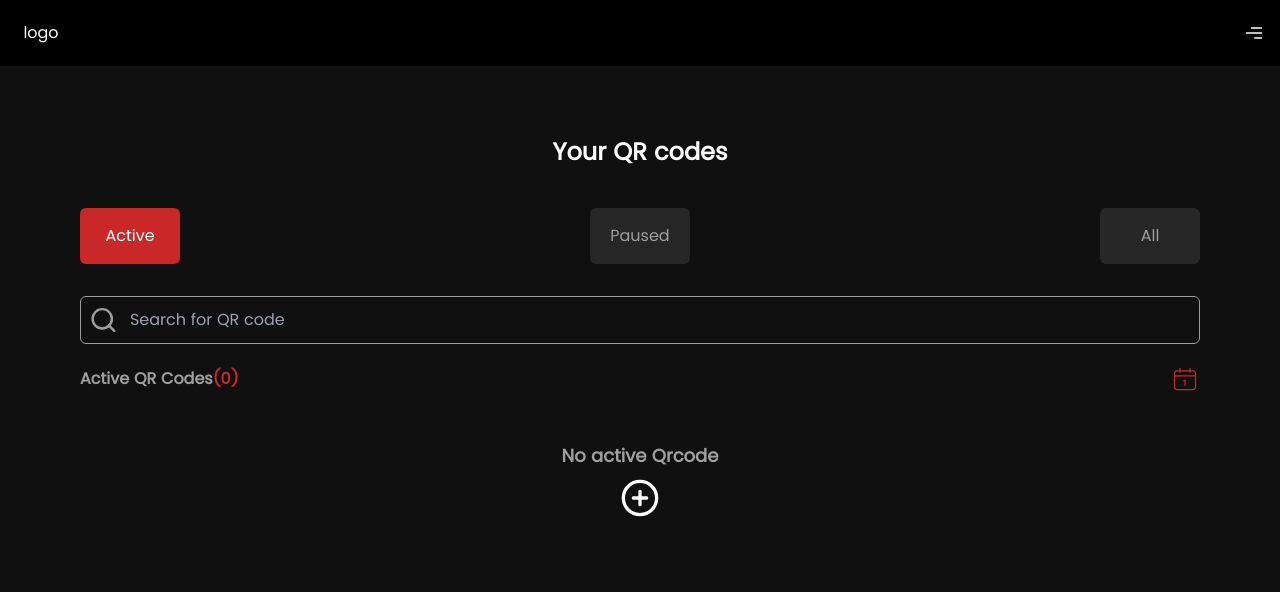
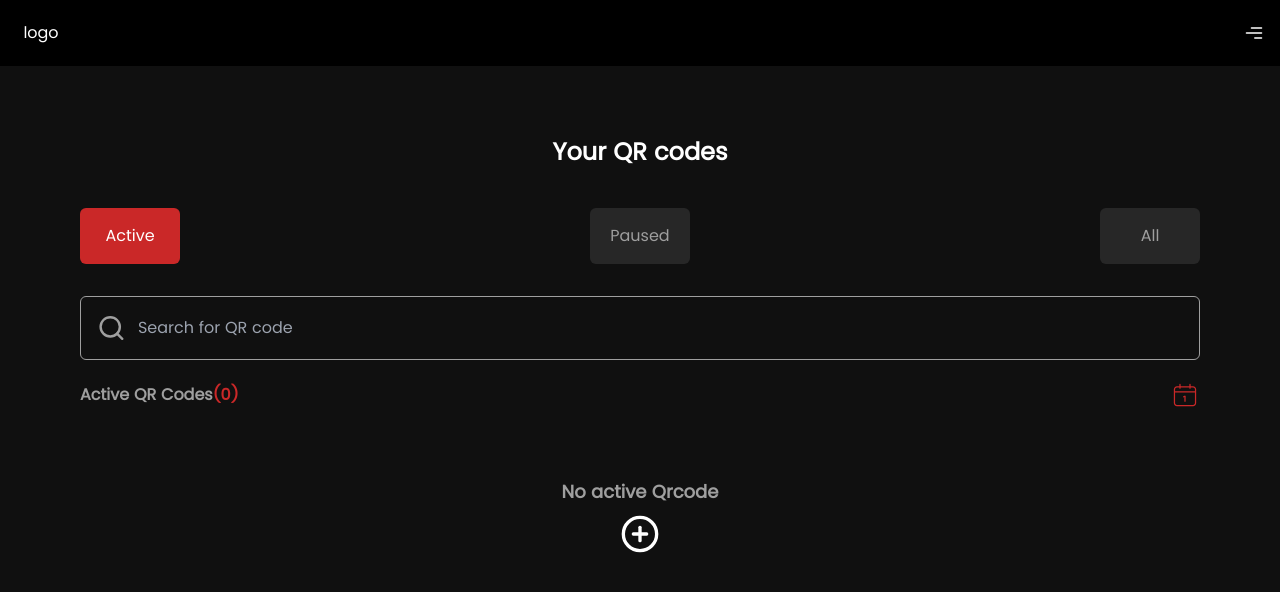
Before and after one commit to Jerry21082-alt/QrMate, a Next.js app: page /pages/home in a window 1280 px wide. Shown: the top 592 px of the page. Built offline with nearby package versions, Linux system fonts and the light colour scheme.

Commit message:
initial commit

```diff
--- a/app/pages/create/page.jsx
+++ b/app/pages/create/page.jsx
@@ -1,6 +1,5 @@
 "use client";
 
-import Nav from "@/components/Nav";
 import Wrapper from "@/components/Wrapper";
 import { pdf, share, ticket, website } from "@/public";
 import Image from "next/image";
@@ -18,7 +17,7 @@ const selectQrcode = [
 
 export default function CreatePage() {
   const [selectFormat, setSelectFormat] = useState(0);
-  const { regenerateQrcode, headingTxt, type, setType } = exportContext();
+  const { regenerateQrcode, type, setType } = exportContext();
 
   const handleSelectFormat = (id, type) => {
     setSelectFormat(id);
@@ -34,7 +33,6 @@ export default function CreatePage() {
 
   return (
     <Wrapper>
-      <Nav />
       <div className="flex justify-between items-center mt-14">
         <button
           onClick={handleCreateCancel}
--- a/app/pages/final_page/page.jsx
+++ b/app/pages/final_page/page.jsx
@@ -52,8 +52,6 @@ export default function page() {
 
   return (
     <Wrapper>
-      <Nav />
-
       <div className="flex justify-between items-center mt-14 w-full">
         <button
           onClick={goBack}
--- a/app/pages/home/page.jsx
+++ b/app/pages/home/page.jsx
@@ -81,10 +81,8 @@ export default function Home() {
   };
 
   return (
-    <div className="relative">
-      <Nav />
-      <Wrapper>
-        <section className="mt-14 bg-black z-50">
+    <Wrapper className="fixed top-0 left-0 right-0 p-2 h-screen bg-snow z-[200]">
+      <section className="mt-14 bg-black z-50 ">
         <h1 className="text-center font-semibold my-5 text-2xl text-white">
           Your QR codes
         </h1>
@@ -105,7 +103,7 @@ export default function Home() {
           ))}
         </div>
 
-          <div className="flex items-center justify-between mt-8 space-x-3 p-2 rounded-md border border-grey">
+        <div className="flex items-center justify-between mt-8 space-x-3 p-4 rounded-md border border-grey">
           <FiSearch size={30} color="#9f9f9f" />
           <input
             placeholder="Search for QR code"
@@ -136,10 +134,14 @@ export default function Home() {
           setSelectedDate={setSelectedDate}
           selectedDate={selectedDate}
         />
+      </section>
 
-          <div >
+      <div
+        id="scroll"
+        className="w-full max-h-[500px] overscroll-contain"
+      >
         {qrcodes.length && isMounted ? (
-              <div className="h-full w-full flex flex-col justify-start max-h-[500px]" id="scroll">
+          <div className="w-full flex flex-col justify-start">
             {filteredItems.map((detail, i) => (
               <div key={i} className="pb-3">
                 <QrCodeDetails
@@ -168,14 +170,12 @@ export default function Home() {
             <h3 className="text-grey font-semibold text-lg my-2">
               No active Qrcode
             </h3>
-                <Link href="/pages/create">
+            <Link href="/pages/create mt-8 block">
               <FiPlusCircle size={40} color="#fff" />
             </Link>
           </div>
         )}
       </div>
-        </section>
     </Wrapper>
-    </div>
   );
 }
--- a/app/pages/previewQrcode/[id]/page.jsx
+++ b/app/pages/previewQrcode/[id]/page.jsx
@@ -56,8 +56,6 @@ export default function page() {
 
   return (
     <Wrapper>
-      <Nav />
-
       <div className="flex justify-between items-center mt-14 w-full">
         <button
           onClick={goBack}
--- a/components/Menu.jsx
+++ b/components/Menu.jsx
@@ -25,7 +25,7 @@ export default function Menu({ navRef }) {
   return (
     <div
       ref={navRef}
-      className={`fixed w-3/4 h-full top-0 right-0 z-10 py-10 px-5 bg-black ${
+      className={`fixed w-3/4 h-full top-0 right-0 z-[50] py-10 px-5 bg-black ${
         toggleBar ? "open-menu" : "close-menu"
       }`}
     >
--- a/components/Wrapper.jsx
+++ b/components/Wrapper.jsx
@@ -1,6 +1,9 @@
+import Nav from "./Nav";
+
 export default function Wrapper({children, className}) {
   return (
-    <div className={`mx-auto w-full max-w-screen-xl p-5 md:p-20 ${className}`}>
+    <div className={`w-full p-5 md:p-20 ${className}`}>
+      <Nav />
       {children}
     </div>
   );
```
Lines whose indentation alone changed are shown as unchanged.
